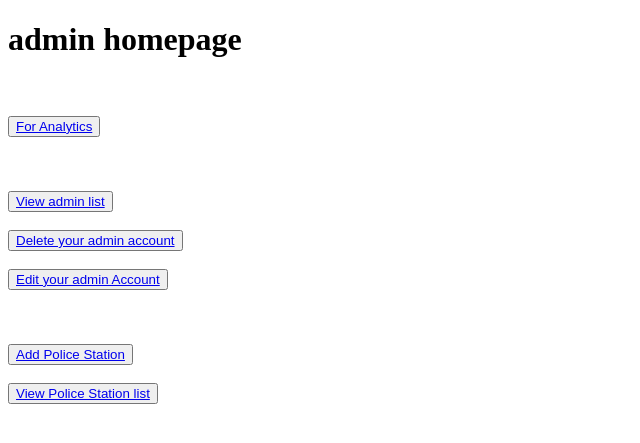
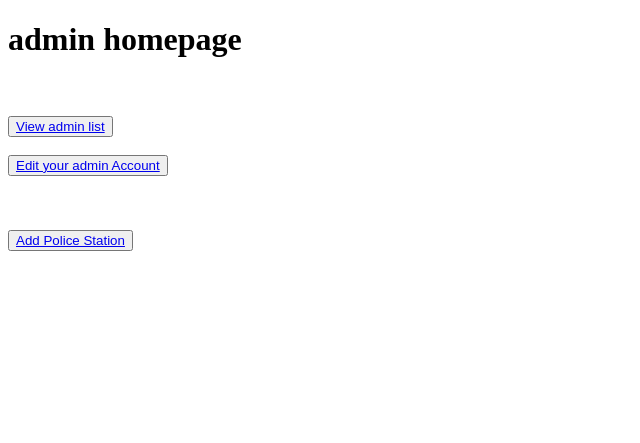
Before and after one commit to kriyanshii/QR-based-Responce-tracking-System-and-Analysis, a Flask app: page /admin/admin_load_homepage in a window 1280 px wide. Shown: the top 443 px of the page, without its empty margins (0-640 px from the left). Run offline with Flask 2, Linux system fonts and the light colour scheme.

Commit message:
added view and added functionality

```diff
--- a/base/com/controller/police_station_controller.py
+++ b/base/com/controller/police_station_controller.py
@@ -64,7 +64,7 @@ def police_station_delete():
     police_station_vo.police_station_id = police_station_id
     police_station_dao.delete_ps(police_station_vo.police_station_id)
 
-    return redirect("/admin/police_station_view")
+    return redirect("/admin/load_police_station_registration")
 
 @app.route("/admin/police_station_edit")
 def police_station_edit():
@@ -110,4 +110,4 @@ def police_station_update():
 
     police_station_dao.update_ps(police_station_vo)
 
-    return redirect("/admin/police_station_view")
+    return redirect("/admin/load_police_station_registration")
--- a/base/templates/admin/admin_homepage.html
+++ b/base/templates/admin/admin_homepage.html
@@ -8,14 +8,10 @@
 
 <h1>admin homepage</h1><br><br>
 
-<button><a href="/admin/admin_analytics">For Analytics</a></button><br><br><br><br>
-
 <button><a href="/admin/admin_view">View admin list</a></button><br><br>
-<button><a href="/admin/admin_delete">Delete your admin account</a></button><br><br>
 <button><a href="/admin/admin_edit">Edit your admin Account</a></button><br><br><br><br>
 
 <button><a href="/admin/load_police_station_registration">Add Police Station</a></button><br><br>
-<button><a href="/admin/police_station_view">View Police Station list</a></button><br><br>
 
 </body>
 </html>
--- a/base/templates/admin/admin_update.html
+++ b/base/templates/admin/admin_update.html
@@ -30,9 +30,13 @@
       {% endwith %}
     <br>
 
-    <input type="submit">
+    <input type="submit" value="Update">
 
 </form>
+
+<br><br>
+
+<button><a href="/admin/admin_delete">Delete your admin account</a></button><br><br>
 
 <br><a href="/admin/admin_load_homepage">Back to Admin-Homepage</a>
 
```
